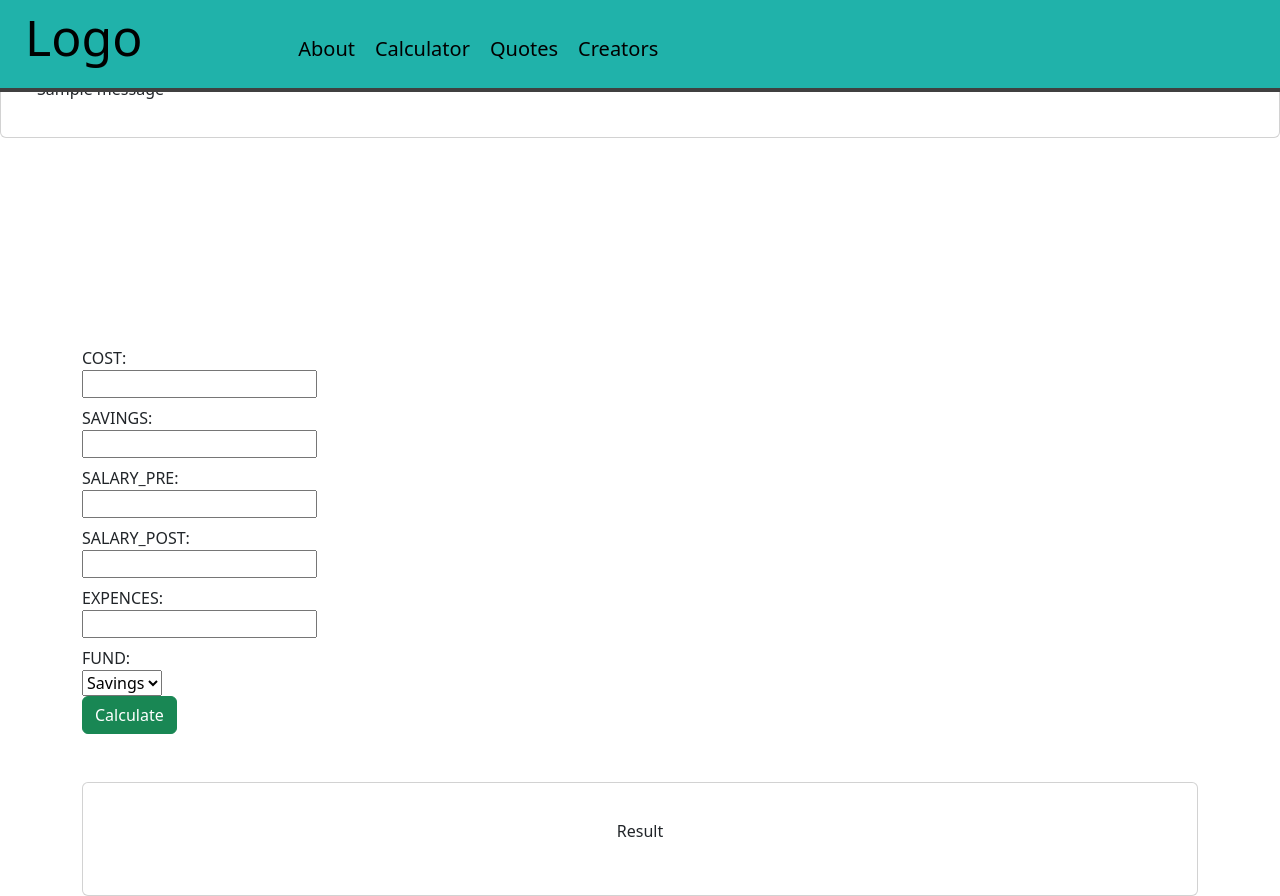
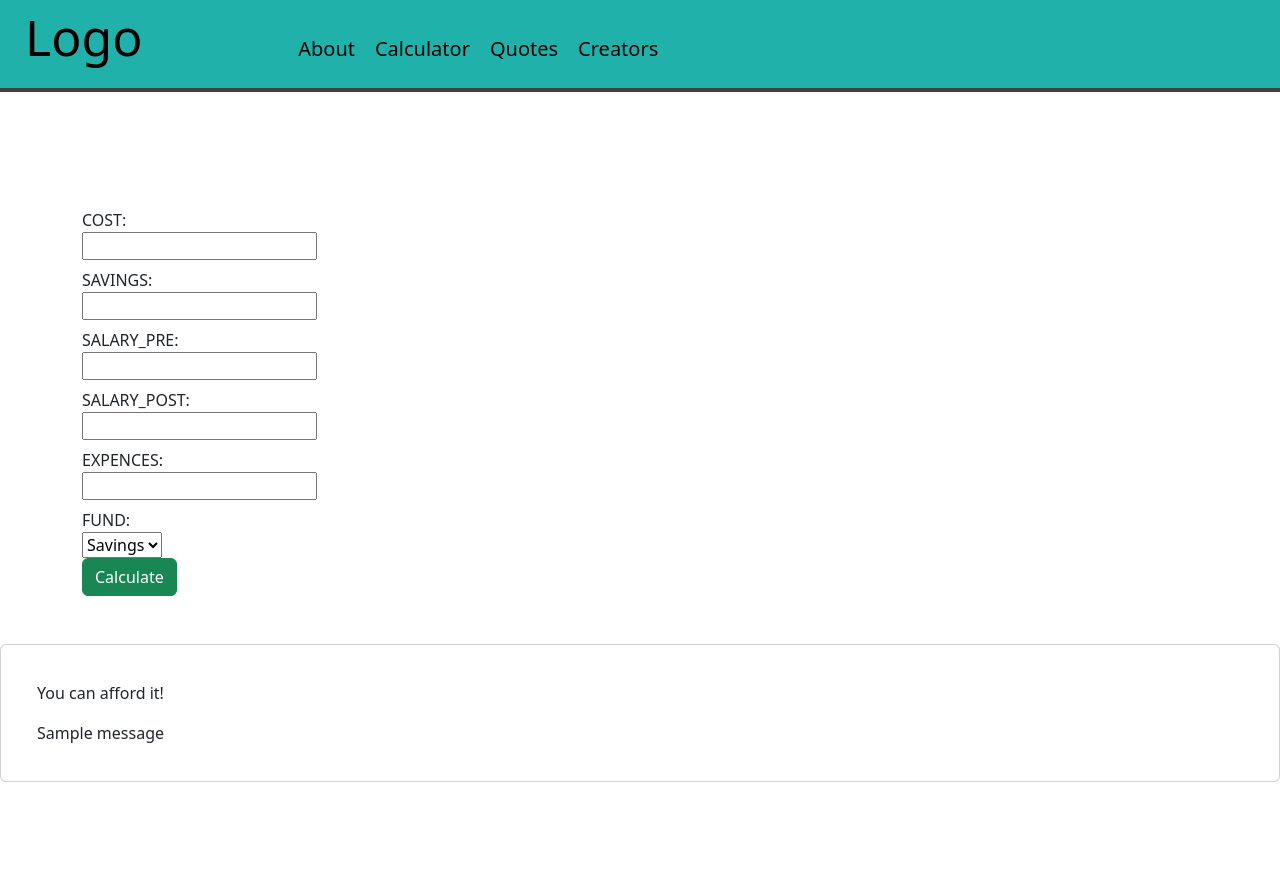
Before and after one commit to MiaRasmussen05/Hackathon-Jan-23, a Django app: page /calculator/ in a window 1280 px wide. After the commit the page ends 782 px from the top, so only its background shows below. Run offline with Django 3.2, Linux system fonts and the light colour scheme; tables that the repository leaves empty hold one stand-in row (values such as "Sample post"); one stand-in notice (Sample message) is shown; some libraries are stand-ins or nearby versions.

Commit message:
got the results showing correctly

```diff
--- a/calculator/templates/calculator/calc-funding.html
+++ b/calculator/templates/calculator/calc-funding.html
@@ -14,12 +14,6 @@
             </div>
         </form>
     </div>
-    <div class="card" id="result">
-        <div class="card-body">
-            <p>Result</p>
-
-        </div>
-    </div>
 </div>
 
 
--- a/calculator/views.py
+++ b/calculator/views.py
@@ -31,23 +31,28 @@ def run_calc(request):
         if form.is_valid():
             calc_funding = form.save()
             extra = calc_funding.salary_post - calc_funding.expences
-            if calc_funding.fund == 'SV':
-                if (calc_funding.savings - calc_funding.salary_pre * 3) > calc_funding.cost:
-                    print("success")
-                    messages.warning(request, 'success meaasge')
+            if calc_funding.expences > calc_funding.salary_post:
+                messages.error(request, 'income error meaasge')
+            else:
+                if calc_funding.fund == 'SV':
+                    if (calc_funding.savings - calc_funding.salary_pre * 3) > calc_funding.cost:
+                        print("success")
+                        messages.success(request, 'success meaasge')
+                    else:
+                        print("error")
+                        messages.warning(request, 'error meaasge')
+                    print("post")
                 else:
-                    print("error")
-                    messages.warning(request, 'error meaasge')
-                print("post")
-            else:
-                if calc_funding.cost < (extra * 0.7):
-                    print(calc_funding.cost, (extra*0.7))
-                    print("success")
-                    messages.warning(request, 'success meaasge')
-                else:
-                    print("error")
-                    messages.warning(request, 'error meaasge')
-                print("post")
+                    if calc_funding.cost < (extra * 0.7):
+                        print(calc_funding.cost, (extra*0.7))
+                        print("success")
+                        messages.success(request, 'success meaasge')
+                    else:
+                        print("error")
+                        messages.warning(request, 'error meaasge')
+                    print("post")
+        else:
+            messages.info(request, 'info meaasge')
     else:
         form = CalcFundingForm()
     return redirect(reverse('calc'))
--- a/templates/base.html
+++ b/templates/base.html
@@ -49,8 +49,12 @@
         </nav>
     </header>
 
+    {% block content %}
+
+    {% endblock %}
+
     {% if messages %}
-        <div class="message-container mt-20">
+        <div class="message-container">
             {% for message in messages %}
                 {% with message.level as level %}
                     {% if level == 40 %}
@@ -67,10 +71,6 @@
         </div>
     {% endif %}
 
-    {% block content %}
-
-    {% endblock %}
-
     <script src="https://code.jquery.com/jquery-3.3.1.slim.min.js"
         integrity="sha384-q8i/X+965DzO0rT7abK41JStQIAqVgRVzpbzo5smXKp4YfRvH+8abtTE1Pi6jizo" crossorigin="anonymous">
     </script>
--- a/templates/includes/cards/card_info.html
+++ b/templates/includes/cards/card_info.html
@@ -2,7 +2,7 @@
     <div class="card-body">
         <div class="d-flex">
             <div class="toast-body">
-                <p>Information!</p>
+                <p>Form not valid...</p>
                 {{ message }}
             </div>
           <button type="button" class="btn-close me-2 m-auto" data-bs-dismiss="toast" aria-label="Close"></button>
--- a/templates/includes/cards/card_success.html
+++ b/templates/includes/cards/card_success.html
@@ -2,9 +2,8 @@
     <div class="card-body">
         <div class="d-flex">
             <div class="toast-body">
-                <p>Success!</p>
+                <p>You can afford it!</p>
                 {{ message }}
             </div>
-          <button type="button" class="btn-close me-2 m-auto" data-bs-dismiss="toast" aria-label="Close"></button>
     </div>
 </div>
--- a/templates/includes/cards/card_warning.html
+++ b/templates/includes/cards/card_warning.html
@@ -2,9 +2,9 @@
     <div class="card-body">
         <div class="d-flex">
             <div class="toast-body">
-                <p>Warning!</p>
+                <p>You cannot afford this...</p>
                 {{ message }}
             </div>
-          <button type="button" class="btn-close me-2 m-auto" data-bs-dismiss="toast" aria-label="Close"></button>
+        </div>
     </div>
 </div>
```
Also changed, not shown: templates/includes/cards/card_error.html (+3 -5 lines), db.sqlite3.
